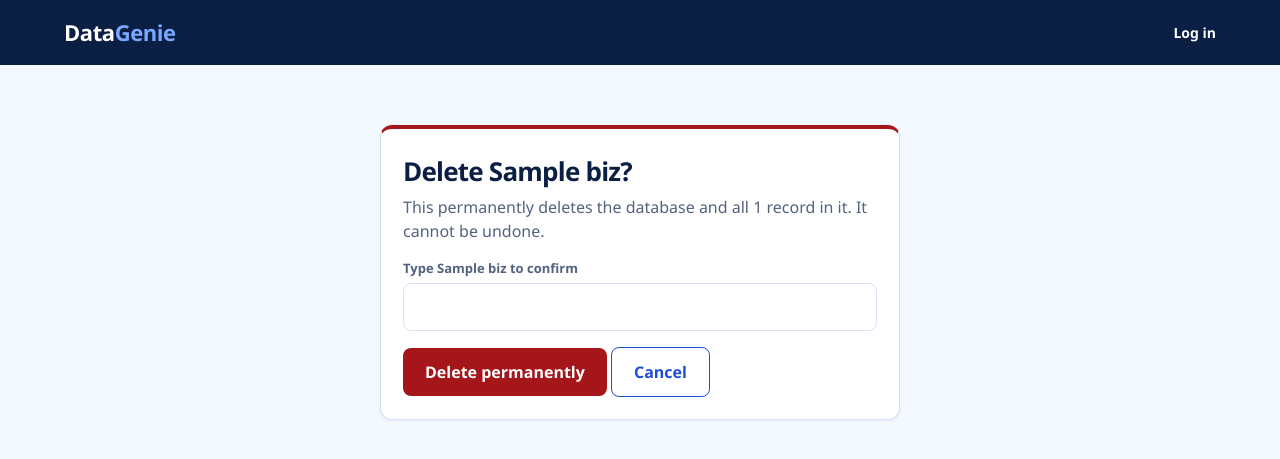
After one commit to onlineconnection/datagenie, a Flask app: template templates/delete.html in a window 1280 px wide. The commit adds this page. Shown: the top 459 px of the page. Run offline with Flask 3, Linux system fonts and the light colour scheme; the template is opened without the code that fills it: most values are stand-ins (such as "Sample title", 1, 10 or a date in 2020); some libraries are stand-ins or nearby versions.

Commit message:
Add delete database with typed confirmation

```diff
--- a/app.py
+++ b/app.py
@@ -271,5 +271,32 @@ def genie_apply(biz_id):
     return jsonify(ok=True, goto=goto)
 
 
+@app.route("/delete/<biz_id>", methods=["GET", "POST"])
+@login_required
+def delete_database(biz_id):
+    biz = owned(biz_id)
+    error = None
+    if request.method == "POST":
+        typed = (request.form.get("confirm") or "").strip().lower()
+        if typed != biz["title"].strip().lower():
+            error = "The name you typed does not match. Nothing was deleted."
+        else:
+            try:
+                db.delete_business(biz_id)
+            except Exception as e:
+                print("Delete failed:", type(e).__name__, e)
+                error = "Could not delete this database. Please try again."
+            else:
+                flash("Database deleted.", "ok")
+                return redirect(url_for("my"))
+    count = 0
+    if biz["status"] == "active":
+        try:
+            count = sum(db.row_counts(biz).values())
+        except Exception:
+            count = 0
+    return render_template("delete.html", biz=biz, error=error, count=count)
+
+
 if __name__ == "__main__":
     app.run(debug=True)
--- a/db.py
+++ b/db.py
@@ -445,3 +445,16 @@ def find_rows(biz, tname, col, value, limit=21):
         params = (value, limit)
     with connect() as c:
         return [r[0] for r in c.execute(q, params).fetchall()]
+
+
+
+def delete_business(biz_id):
+    biz = get_business(biz_id)
+    if not biz:
+        return False
+    with connect() as c:
+        pg = biz["pg_schema"]
+        if pg and pg.startswith("biz_"):
+            c.execute(sql.SQL("drop schema if exists {} cascade").format(sql.Identifier(pg)))
+        c.execute("delete from datagenie_businesses where id=%s", (biz_id,))
+    return True
--- a/templates/base.html
+++ b/templates/base.html
@@ -32,6 +32,10 @@
   button:disabled { opacity:.55; cursor:wait; }
   .btn.ghost { background:#fff; color:var(--brand); border:1.5px solid var(--brand); }
   .btn.ghost:hover { background:var(--soft); }
+  .btn.danger { background:#fff; color:#a4161a; border:1.5px solid #e9b4b6; }
+  .btn.danger:hover { background:#fdecec; }
+  button.danger { background:#a4161a; color:#fff; }
+  button.danger:hover { background:#7f1114; }
   .error { background:#fdecec; color:#a4161a; border:1px solid #f5c2c4; padding:11px 14px; border-radius:8px; margin-bottom:14px; font-weight:600; }
   .chips { display:flex; flex-wrap:wrap; gap:8px; margin:12px 0 0; }
   .chip { background:var(--soft); border:0; color:var(--brand); padding:7px 14px; border-radius:20px; font-size:14px; font-weight:700; cursor:pointer; }
--- /dev/null
+++ b/templates/delete.html
@@ -0,0 +1,19 @@
+{% extends "base.html" %}
+{% block title %}Delete database{% endblock %}
+{% block content %}
+<div class="card" style="max-width:520px;margin:30px auto;border-top:4px solid #a4161a">
+  <h1 style="font-size:26px">Delete {{ biz.title }}?</h1>
+  <p class="sub">
+    This permanently deletes the database
+    {% if biz.status == 'active' %}and all {{ count }} record{{ '' if count == 1 else 's' }} in it{% endif %}.
+    It cannot be undone.
+  </p>
+  {% if error %}<div class="error">{{ error }}</div>{% endif %}
+  <form method="post">
+    <p><label>Type <strong>{{ biz.title }}</strong> to confirm</label>
+    <input name="confirm" autocomplete="off" required></p>
+    <button class="danger" type="submit">Delete permanently</button>
+    <a class="btn ghost" href="{{ url_for('my') }}">Cancel</a>
+  </form>
+</div>
+{% endblock %}
--- a/templates/my.html
+++ b/templates/my.html
@@ -5,6 +5,9 @@
   <h1 style="margin:0">My databases</h1>
   <a class="btn" href="{{ url_for('home') }}">+ New database</a>
 </div>
+{% for cat, m in get_flashed_messages(with_categories=true) %}
+<div class="{{ 'error' if cat == 'err' else '' }}" style="{{ '' if cat == 'err' else 'background:#dff3e9;color:#0f7a4a;border:1px solid #b9dfca;padding:11px 14px;border-radius:8px;margin-bottom:14px;font-weight:600' }}">{{ m }}</div>
+{% endfor %}
 {% if items %}
 <div class="grid">
   {% for b in items %}
@@ -17,6 +20,7 @@
     {% else %}
       <a class="btn ghost" href="{{ url_for('review', biz_id=b.id) }}">Review</a>
     {% endif %}
+    <a class="btn danger" href="{{ url_for('delete_database', biz_id=b.id) }}">Delete</a>
   </div>
   {% endfor %}
 </div>
```
